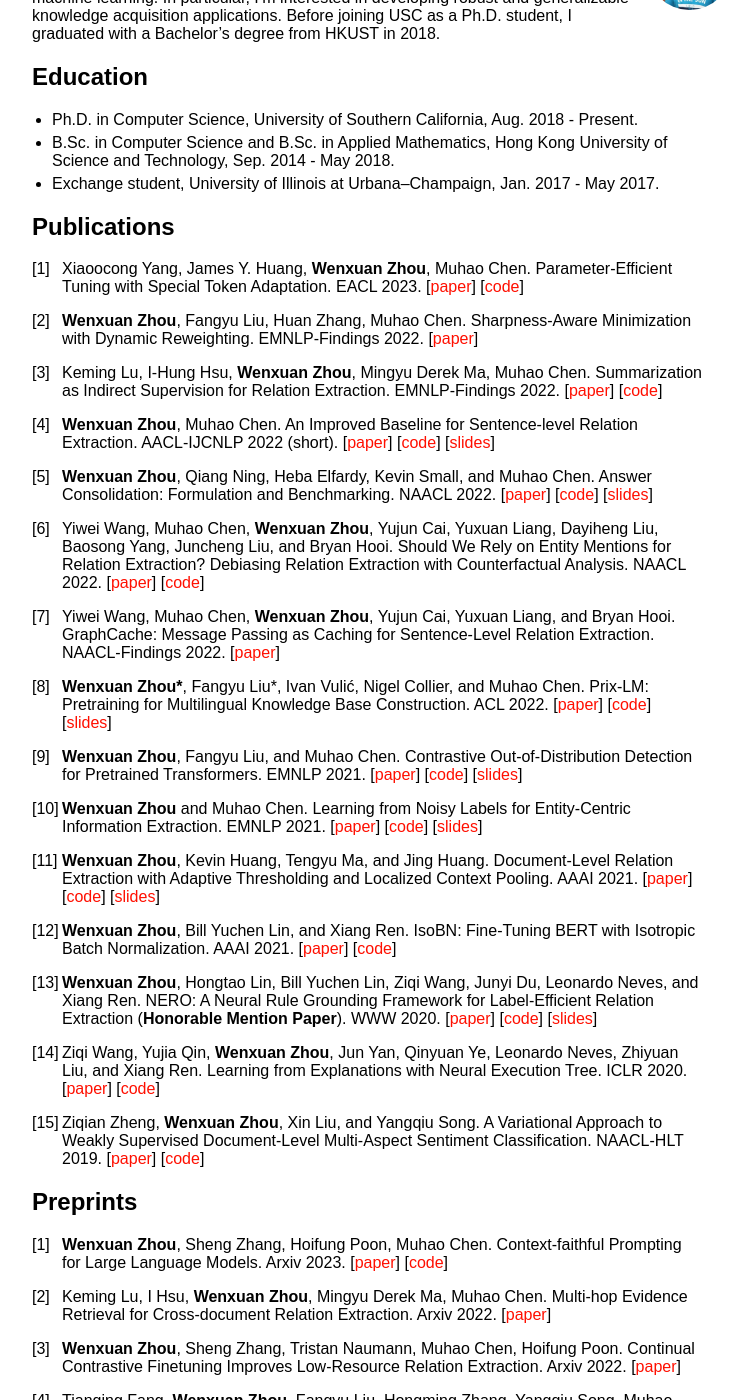
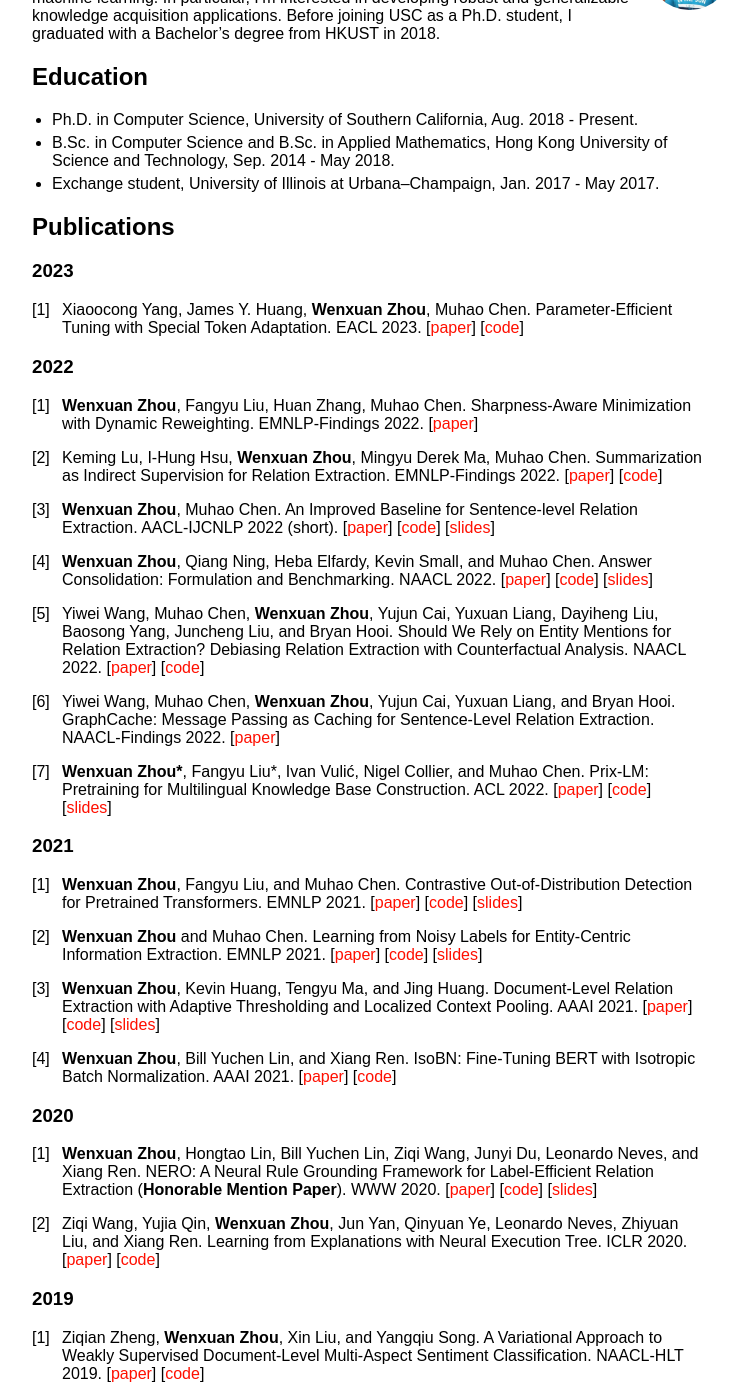
Before and after one commit to wzhouad/wzhouad.github.io, a Jekyll site: the page built from index.md, in a window 1280 px wide and 1400 px high, scrolled down 243 px. Shown: the whole window, without its empty margins (258-1006 px from the left). Built offline with Jekyll 4.4.1, drawn with Linux system fonts in a browser that asks for light colours; our own code applies the rules of GitHub Pages for plain Markdown files.

Commit message:
Update index.md

```diff
--- a/index.md
+++ b/index.md
@@ -15,7 +15,11 @@ I'm a final-year Ph.D. candidate at University of Southern California working wi
 
 ## Publications
 
+### 2023
+
 1. Xiaoocong Yang, James Y. Huang, **Wenxuan Zhou**, Muhao Chen. Parameter-Efficient Tuning with Special Token Adaptation. EACL 2023. \[[paper](https://arxiv.org/abs/2210.04382)\] \[[code](https://github.com/luka-group/PASTA)\]
+
+### 2022
 
 1. **Wenxuan Zhou**, Fangyu Liu, Huan Zhang, Muhao Chen. Sharpness-Aware Minimization with Dynamic Reweighting. EMNLP-Findings 2022. \[[paper](https://arxiv.org/abs/2112.08772)]
 
@@ -31,6 +35,8 @@ I'm a final-year Ph.D. candidate at University of Southern California working wi
 
 1. **Wenxuan Zhou\***, Fangyu Liu\*, Ivan Vulić, Nigel Collier, and Muhao Chen. Prix-LM: Pretraining for Multilingual Knowledge Base Construction. ACL 2022. \[[paper](https://aclanthology.org/2022.acl-long.371/)] \[[code](https://github.com/luka-group/prix-lm)\] \[[slides](slides/Pirx-LM_ACL22.pdf)\]
 
+### 2021
+
 1. **Wenxuan Zhou**, Fangyu Liu, and Muhao Chen. Contrastive Out-of-Distribution Detection for Pretrained Transformers. EMNLP 2021. \[[paper](https://aclanthology.org/2021.emnlp-main.84/)\] \[[code](https://github.com/wzhouad/Contra-OOD)\] \[[slides](slides/OOD_EMNLP21.pdf)\]
 
 1. **Wenxuan Zhou** and Muhao Chen. Learning from Noisy Labels for Entity-Centric Information Extraction. EMNLP 2021. \[[paper](https://aclanthology.org/2021.emnlp-main.437/)\] \[[code](https://github.com/wzhouad/NLL-IE)\] \[[slides](slides/NLL_EMNLP21.pdf)\]
@@ -39,9 +45,13 @@ I'm a final-year Ph.D. candidate at University of Southern California working wi
 
 1. **Wenxuan Zhou**, Bill Yuchen Lin, and Xiang Ren. IsoBN: Fine-Tuning BERT with Isotropic Batch Normalization. AAAI 2021. \[[paper](https://arxiv.org/abs/2005.02178)\] \[[code](https://github.com/INK-USC/IsoBN)\]
 
+### 2020
+
 1. **Wenxuan Zhou**, Hongtao Lin, Bill Yuchen Lin, Ziqi Wang, Junyi Du, Leonardo Neves, and Xiang Ren. NERO: A Neural Rule Grounding Framework for Label-Efficient Relation Extraction (**Honorable Mention Paper**). WWW 2020. \[[paper](https://arxiv.org/abs/1909.02177)\] \[[code](https://github.com/INK-USC/NERO)\] \[[slides](slides/NERO_WWW20.pdf)\]
 
 1. Ziqi Wang, Yujia Qin, **Wenxuan Zhou**, Jun Yan, Qinyuan Ye, Leonardo Neves, Zhiyuan Liu, and Xiang Ren. Learning from Explanations with Neural Execution Tree. ICLR 2020. \[[paper](https://arxiv.org/abs/1911.01352)\] \[[code](https://github.com/INK-USC/NExT)\]
+
+### 2019
 
 1. Ziqian Zheng, **Wenxuan Zhou**, Xin Liu, and Yangqiu Song. A Variational Approach to Weakly Supervised Document-Level Multi-Aspect Sentiment Classification. NAACL-HLT 2019. \[[paper](https://aclanthology.org/N19-1036/)\] \[[code](https://github.com/HKUST-KnowComp/VWS-DMSC)\]
 
```
